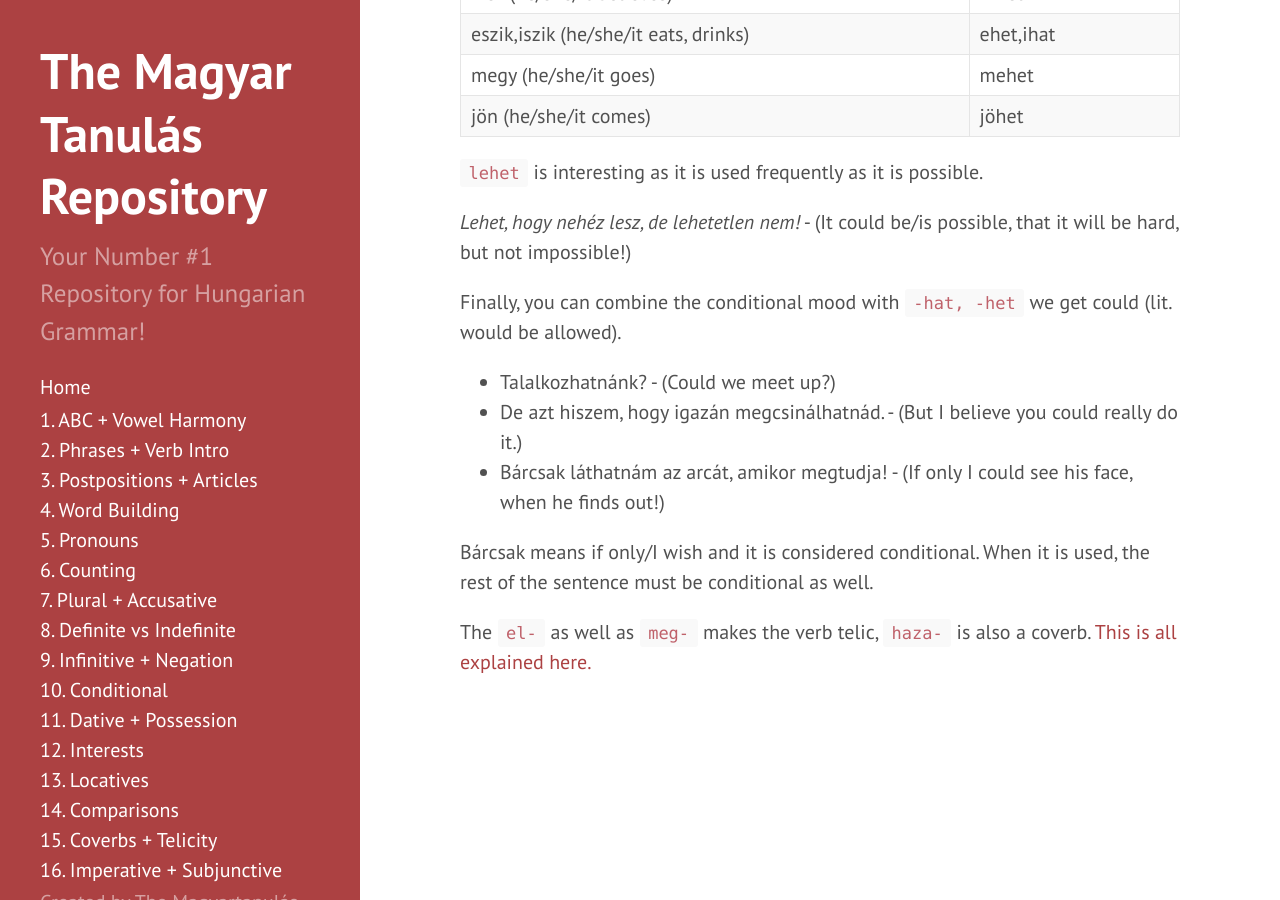
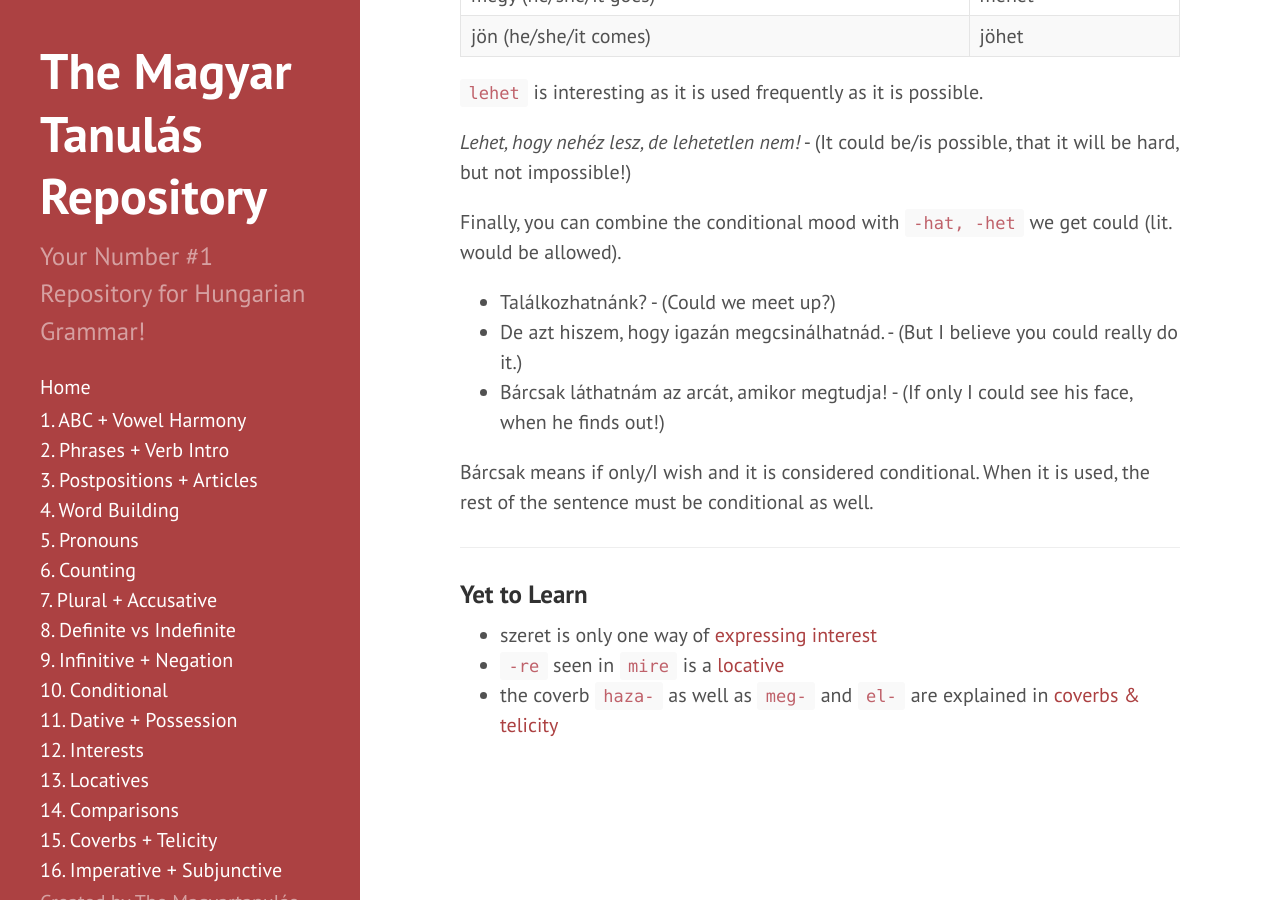
Before and after one commit to Magyartanulas/magyartanulas.github.io, a Jekyll site: the page built from conditional_mood.md, in a window 1280 px wide and 900 px high, scrolled down 4598 px. Built offline with Jekyll 4.4.1, drawn with Linux system fonts in a browser that asks for light colours; Markdown is read by kramdown in place of the engine named in the settings; some of the changed text lies outside the part shown.

Commit message:
Update conditional_mood.md

```diff
--- a/conditional_mood.md
+++ b/conditional_mood.md
@@ -16,8 +16,6 @@ The conditional mood indicates what *would* happen if certain conditions are met
 * Where would you guys like to go?
 
 Naturally, there is more conjugation to represent the conditional mood in Hungarian. Here is the front and back vowel harmony.
-
-Szeret (he/she/it loves or likes). Keep in mind that there are many ways of expressing liking in Hungarian, [and this is covered later on.](https://magyartanulas.github.io/interests/)
 
 
 | Pronoun | Past indef. cond. | Past def. cond.   | Present indef. cond. | Present. def. cond. |
@@ -133,10 +131,16 @@ Some irregular verbs change unexpectedly when `-hat,-het` is added.
 
 Finally, you can combine the conditional mood with `-hat, -het` we get could (lit. would be allowed).
 
-* Talalkozhatnánk? - (Could we meet up?)
+* Találkozhatnánk? - (Could we meet up?)
 * De azt hiszem, hogy igazán megcsinálhatnád. - (But I believe you could really do it.)
 * Bárcsak láthatnám az arcát, amikor megtudja! - (If only I could see his face, when he finds out!)
 
 Bárcsak means if only/I wish and it is considered conditional. When it is used, the rest of the sentence must be conditional as well.
 
-The `el-` as well as `meg-` makes the verb telic, `haza-` is also a coverb. [This is  all explained here.](https://magyartanulas.github.io/coverbs_telicity/)
+---
+
+### Yet to Learn
+
+* szeret is only one way of [expressing interest](https://magyartanulas.github.io/interests/)
+* `-re` seen in `mire` is a [locative](https://magyartanulas.github.io/locatives/)
+* the coverb `haza-` as well as `meg-` and `el-` are explained in [coverbs & telicity](https://magyartanulas.github.io/coverbs_telicity/)
```
